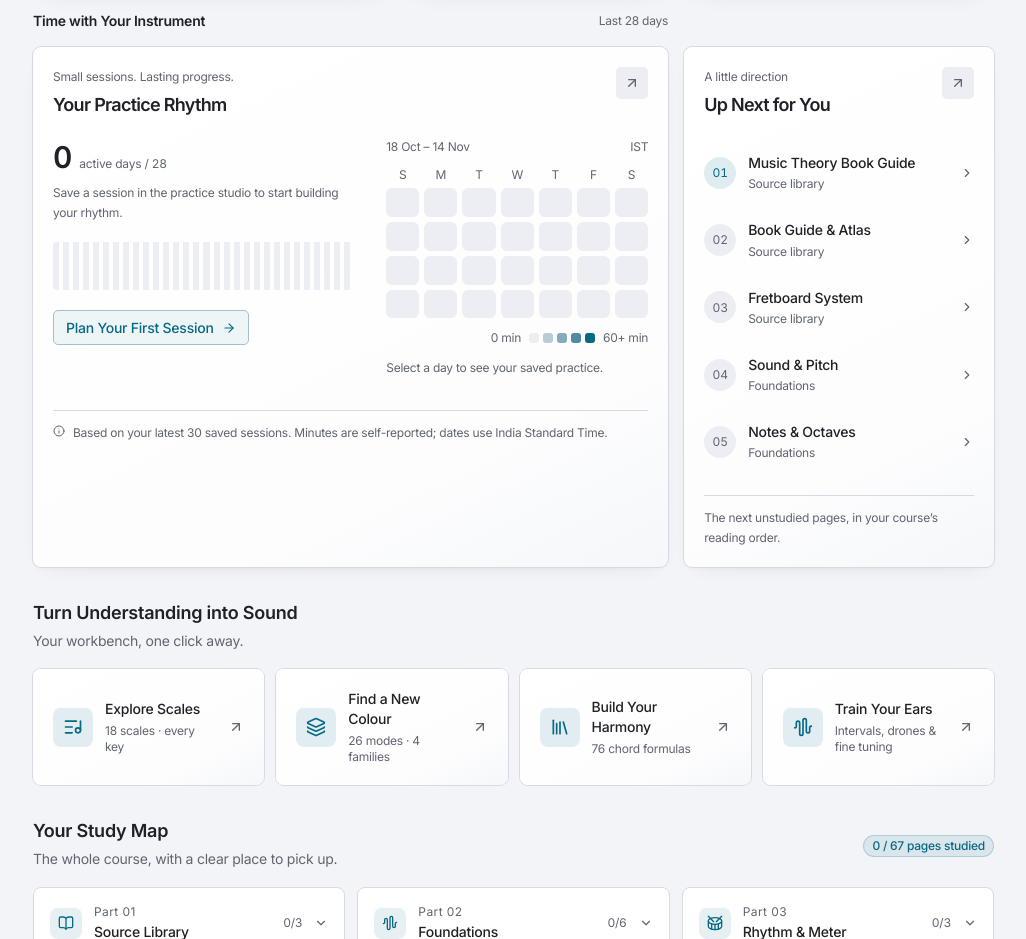
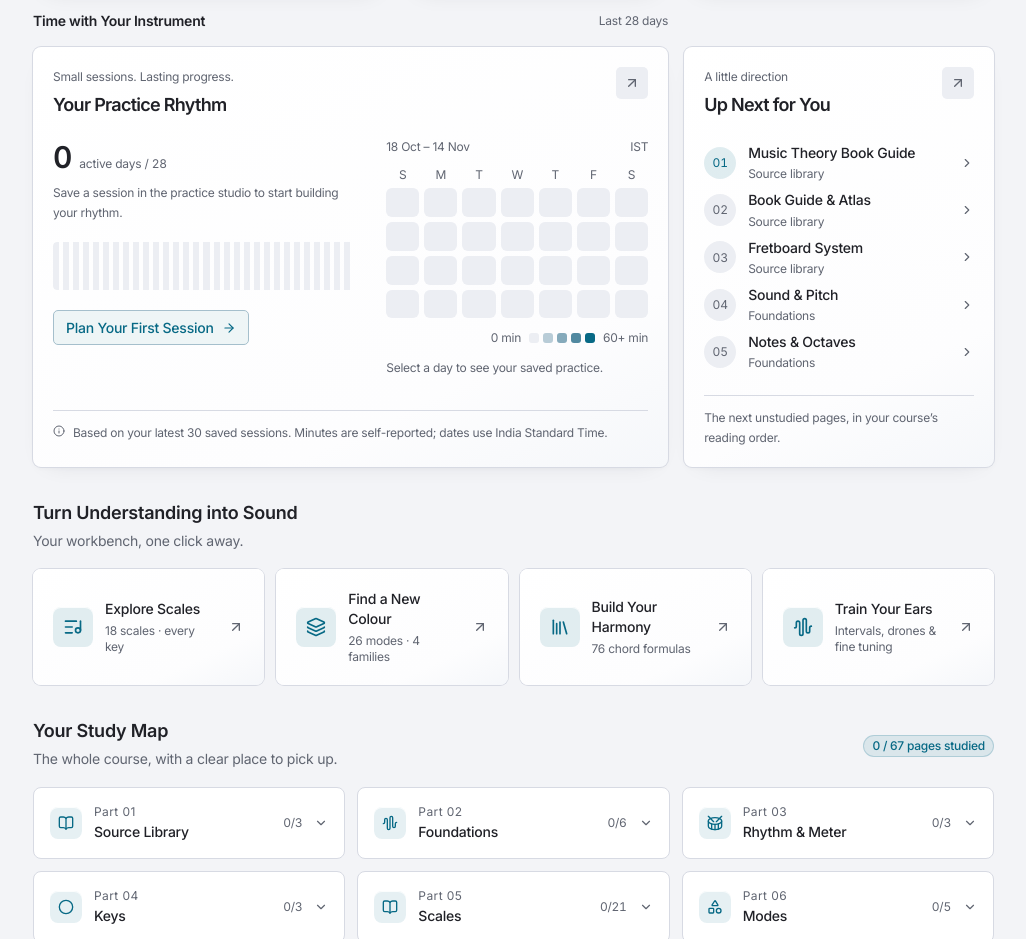
Before and after one commit to Pratik-on-Git/guitar-lesson, a Next.js app: page / in a window 1280 px wide. Shown: the part 1260-2199 px from the top of the page, without its empty margins (247-1273 px from the left). Built offline with nearby package versions, Linux system fonts and the light colour scheme.

Commit message:
feat: enhance NextLessons component with new layout for improved lesson display

```diff
--- a/components/app/overview.css
+++ b/components/app/overview.css
@@ -68,6 +68,8 @@
   .overview-sideColumn { grid-column: 2; }
   .overview-sideColumn > :first-child { grid-row: 1 / span 2; }
   .overview-sideColumn > :last-child { grid-row: 4; }
+  .overview-next > ol { display: grid; flex: 1; grid-template-rows: repeat(5, 1fr); }
+  .overview-next .overview-lessonLink { height: 100%; padding-block: .25rem; }
 }
 .overview-sideColumn > .overview-card:not(.overview-journey) > p:last-child { margin-top: auto; }
 .overview-journey > .overview-gauge { margin-block: auto; }
--- a/components/app/overview.tsx
+++ b/components/app/overview.tsx
@@ -122,7 +122,7 @@ function StudyStatus({ study }: { study: Study }) {
 function NextLessons({ study }: { study: Study }) {
   const complete = !study.remaining.length;
   const pages = (complete ? STUDY_PAGES : study.remaining).slice(0, 5);
-  return <Card as="section" aria-label={complete ? "Revisit your foundations" : "Up next"} className="overview-card">
+  return <Card as="section" aria-label={complete ? "Revisit your foundations" : "Up next"} className="overview-card overview-next">
     <CardHeading eyebrow={complete ? "Keep it fresh" : "A little direction"} title={complete ? "Revisit your foundations" : "Up next for you"} href="#study-map" label="Browse the full study map" />
     <ol className="-mx-2">{pages.map((page, index) => <li key={page.href}><Link href={page.href} className="overview-lessonLink">{titleCaseLabel(<><span className={cn("overview-lessonNumber", index === 0 && "overview-lessonNumberActive")}>{complete ? <Check className="size-4" aria-hidden /> : String(index + 1).padStart(2, "0")}</span><span className="min-w-0 flex-1"><span className="block text-sm font-medium leading-snug">{page.title}</span><span className="text-muted-foreground mt-1 block text-xs">{page.group}</span></span><ChevronRight className="text-muted-foreground size-3.5 shrink-0" aria-hidden /></>)}</Link></li>)}</ol>
     <p className="text-muted-foreground border-t pt-3 text-xs leading-relaxed">{complete ? "You’ve covered the map. Revisit a lesson or try a new practice focus." : "The next unstudied pages, in your course’s reading order."}</p>
```
